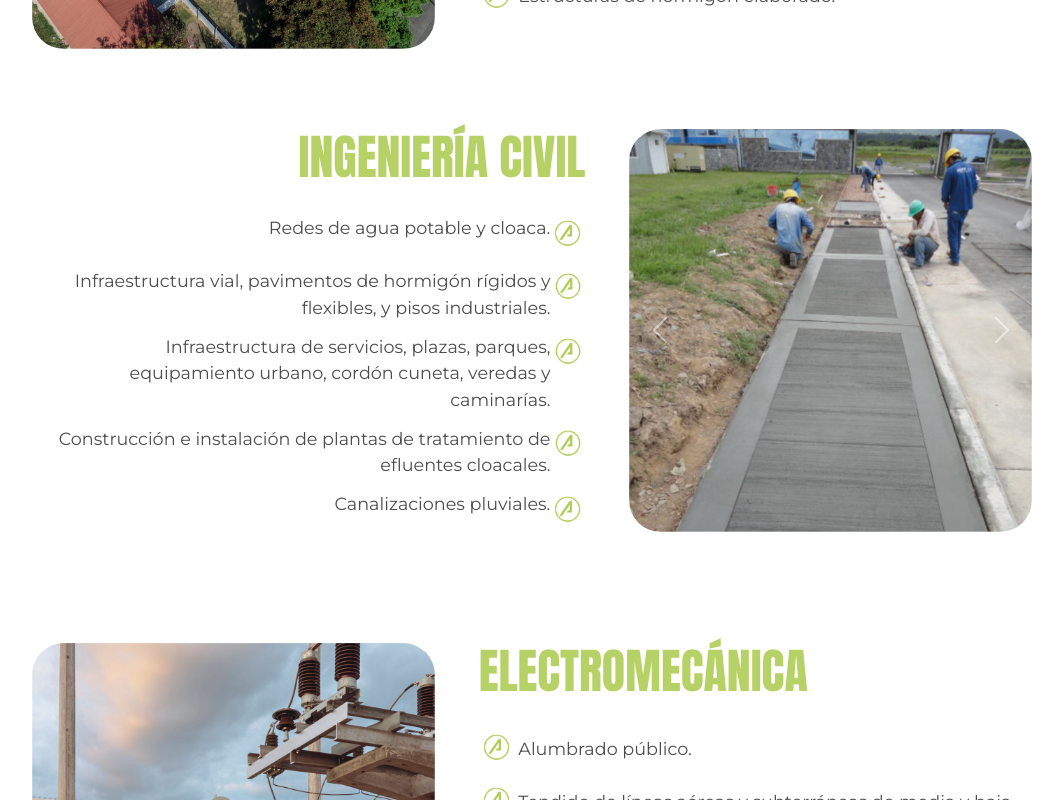
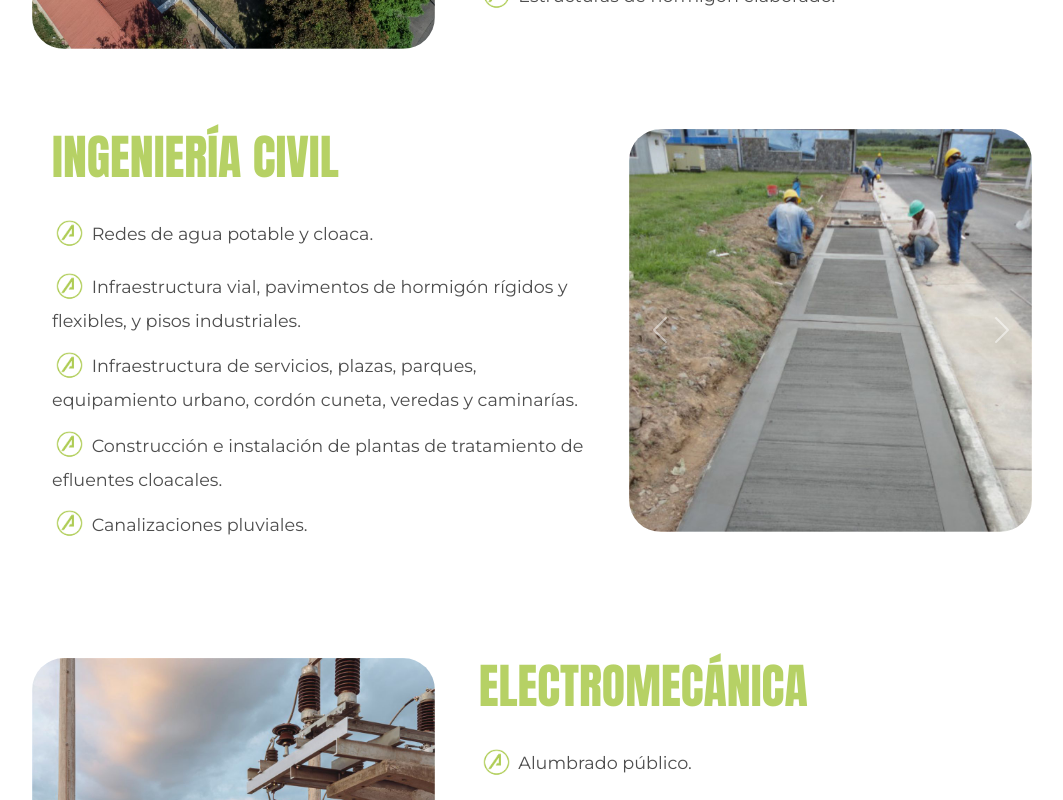
Before and after one commit to mateolohezic/alpre-landing, a React (Vite) app in the folder alpre-landing/: page / in a window 1280 px wide. Shown: the part 2020-2820 px from the top of the page, without its empty margins (108-1171 px from the left). Built offline with nearby package versions, Linux system fonts and the light colour scheme.

Commit message:
Update: details

```diff
--- a/alpre-landing/src/Components/ServiciosObras/serviciosObras.css
+++ b/alpre-landing/src/Components/ServiciosObras/serviciosObras.css
@@ -120,18 +120,6 @@
     .itemServicioReverse{
         flex-direction: row-reverse;
     }
-
-    .itemServicioReverse h2{
-        width: 100%;
-        text-align: end;
-    }
-
-    .itemServicioReverse p{
-        width: 100%;
-        text-align: end;
-        display: flex;
-        flex-direction: row-reverse;
-    }
 }
 
 @media (min-width: 992px) and (max-width: 1200px){
@@ -170,18 +158,6 @@
     }
 
     .itemServicioReverse{
-        flex-direction: row-reverse;
-    }
-
-    .itemServicioReverse h2{
-        width: 100%;
-        text-align: end;
-    }
-
-    .itemServicioReverse p{
-        width: 100%;
-        text-align: end;
-        display: flex;
         flex-direction: row-reverse;
     }
 }
@@ -224,16 +200,4 @@
     .itemServicioReverse{
         flex-direction: row-reverse;
     }
-
-    .itemServicioReverse h2{
-        width: 100%;
-        text-align: end;
-    }
-
-    .itemServicioReverse p{
-        width: 100%;
-        text-align: end;
-        display: flex;
-        flex-direction: row-reverse;
-    }
 }
```
